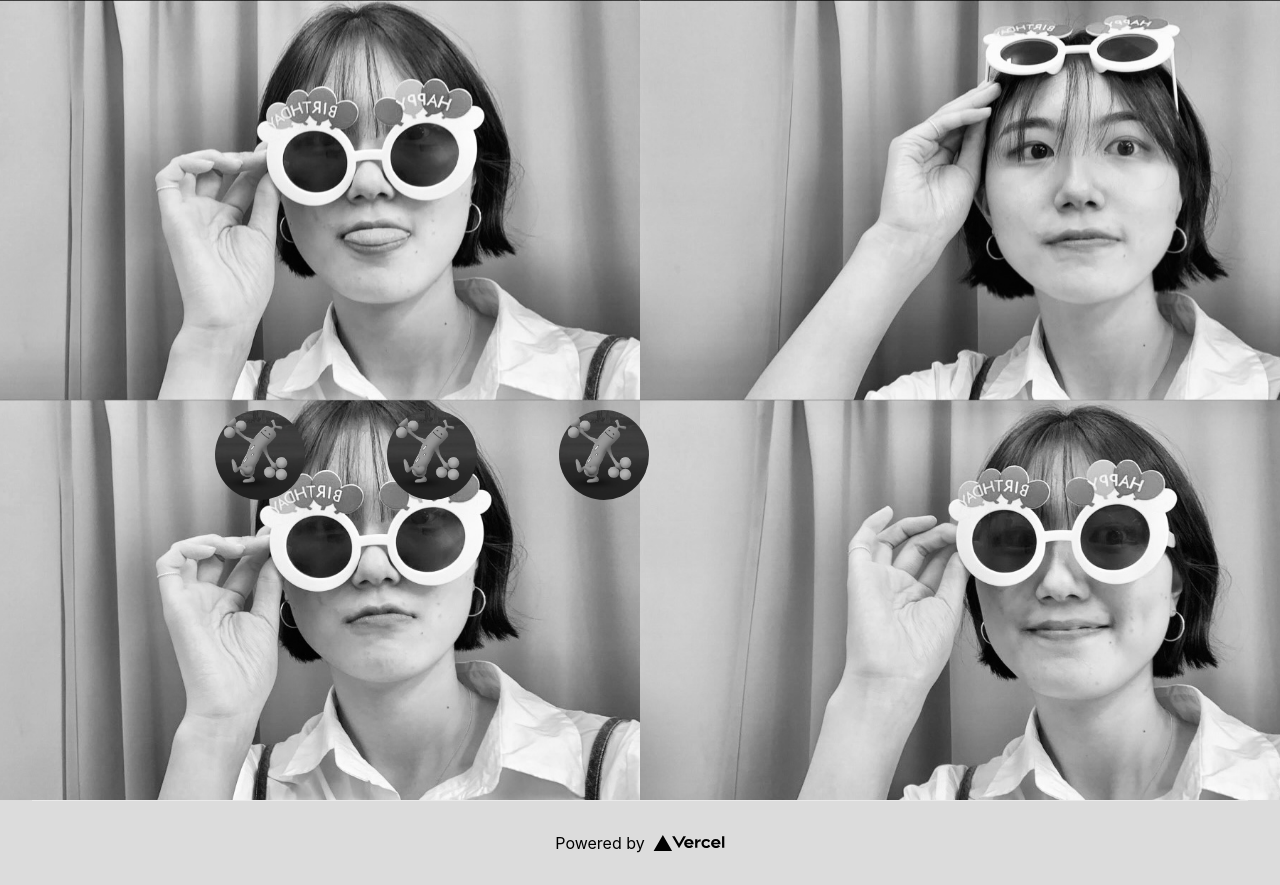
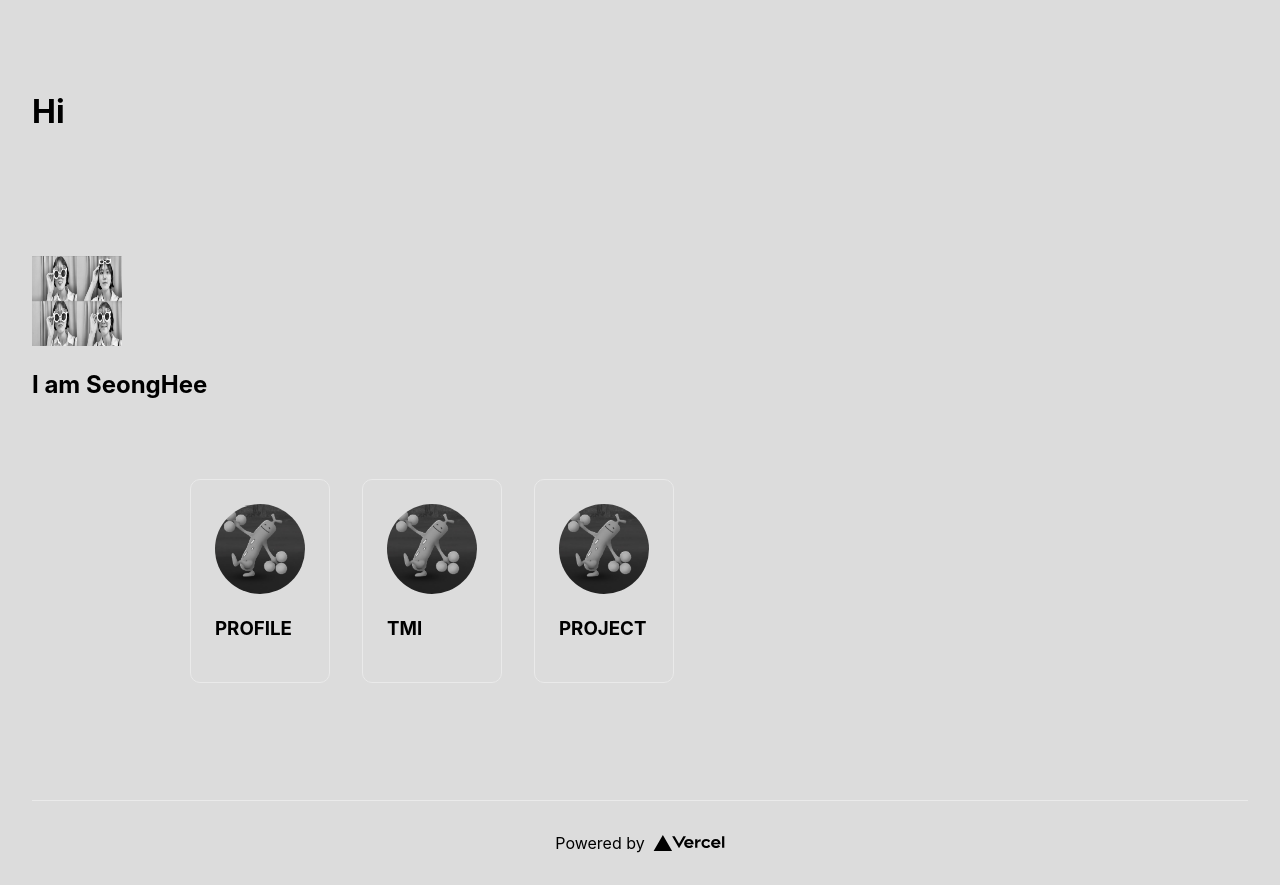
Before and after one commit to tjdgml97/nextjs, a Next.js app: page / in a window 1280 px wide. Built offline with nearby package versions, Linux system fonts and the light colour scheme.

Commit message:
change Image height

```diff
--- a/pages/index.js
+++ b/pages/index.js
@@ -29,8 +29,10 @@ export default function Home() {
           Welcome <br></br>
         </h2> */}
 
+        {/* <Image src="img/IMG_1154.jpg" height={10} width={10} layout={"fill"}   objectFit={"cover"}/> */}
         {/* <Link href="post/first-post"></Link> */}
-        <h3 className={styles.face}>Hi<br></br><Image src="img/IMG_1154.jpg" height={10} width={10} layout={"fill"}   objectFit={"cover"}/><br></br></h3>
+        <h3 className={styles.face}>Hi<br></br><br></br></h3>
+        <Image  src="img/IMG_1154.jpg" height={120} width={120} />
         <h2>I am SeongHee</h2>
 
         <p className={styles.description}>
```
